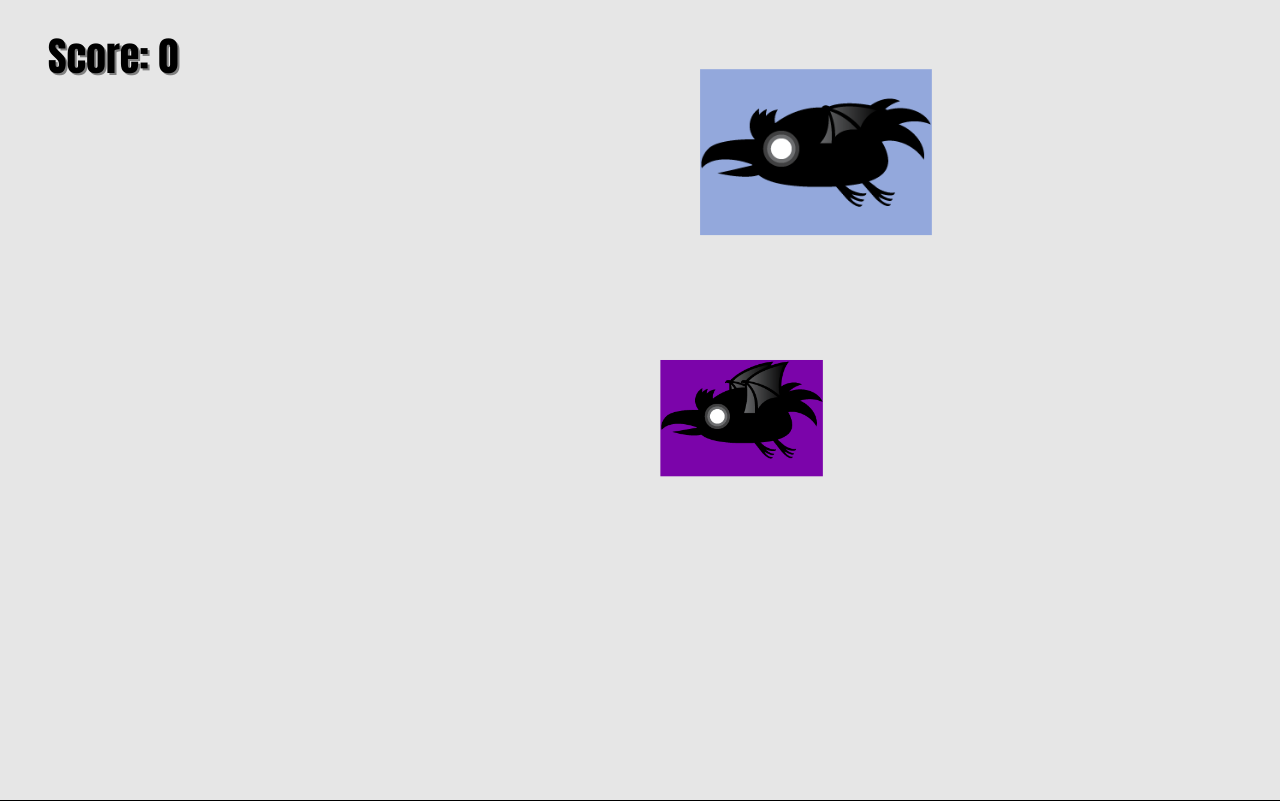
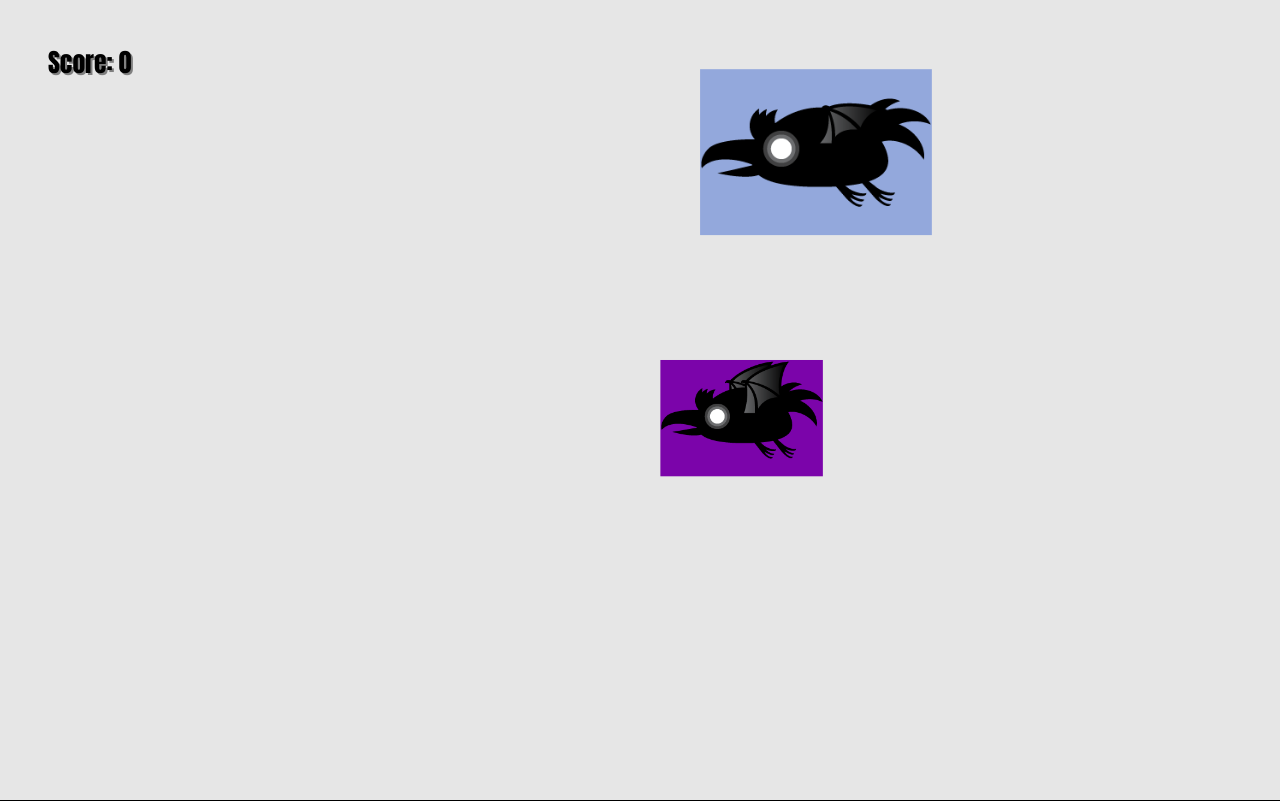
Before and after one commit to exrawon/the-raven-game, a plain HTML site: page index.html in a window 1280 px wide. Drawn offline with Linux system fonts and the light colour scheme.

Commit message:
Add files via upload

```diff
--- a/script.js
+++ b/script.js
@@ -12,7 +12,7 @@ let timeToNextRaven = 0;
 let ravenInterval = 1000;
 let lastTime = 0;
 let score = 0;
-ctx.font = ' 40px Impact';
+ctx.font = ' 2vw Impact';
 
 let ravens = [];
 
--- a/styles.css
+++ b/styles.css
@@ -9,7 +9,7 @@ canvas {
 	position: absolute;
 	border: 1px solid black;
 	width: 100vw;
-  height: 100vh;
+	height: 100svh;
 	top: 50%;
 	left: 50%;
 	transform: translate(-50%, -50%);
```
Lines whose indentation alone changed are shown as unchanged.
